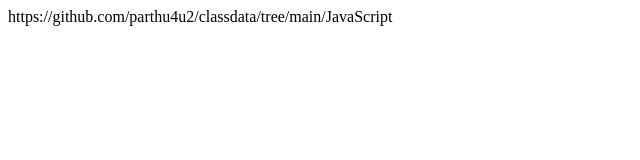
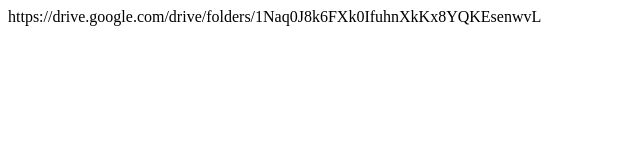
Before and after one commit to parthu4u2/classdata, a plain HTML site: page JavaScript/index.html in a window 1280 px wide. Shown: the whole page, without its empty margins (0-640 px from the left). Drawn offline with Linux system fonts and the light colour scheme.

Commit message:
Update index.html

```diff
--- a/JavaScript/index.html
+++ b/JavaScript/index.html
@@ -16,4 +16,4 @@
 </body>
 </html>
 
-https://github.com/parthu4u2/classdata/tree/main/JavaScript
+ https://drive.google.com/drive/folders/1Naq0J8k6FXk0IfuhnXkKx8YQKEsenwvL
```
